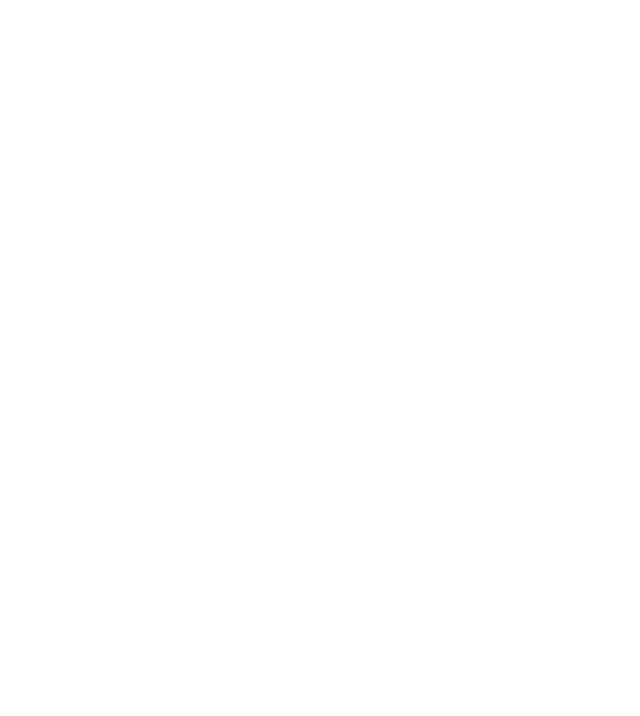
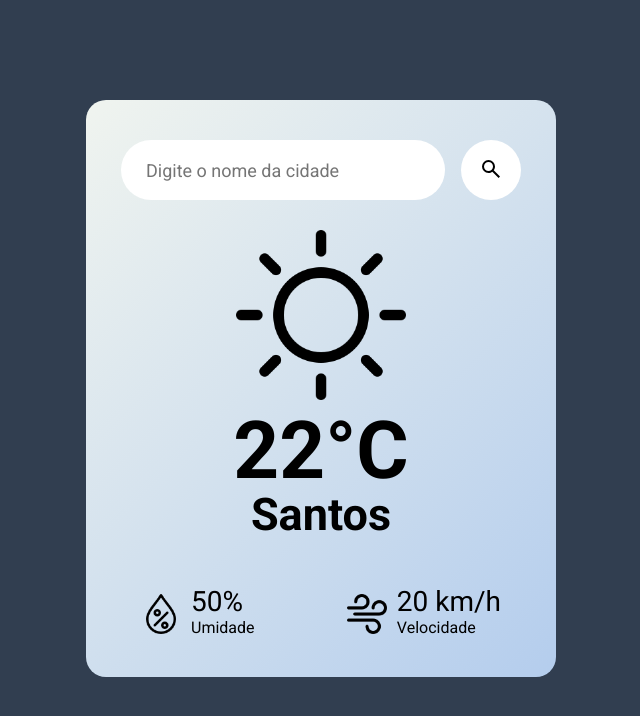
Before and after one commit to LuksVF/weather_app, a plain HTML site: page index.html in a window 1280 px wide. Shown: the whole page, without its empty margins (319-959 px from the left). Drawn offline with Linux system fonts and the light colour scheme.

Commit message:
HTML and CSS added

```diff
--- a/CSS/style.css
+++ b/CSS/style.css
@@ -2,5 +2,90 @@
     margin: 0;
     padding: 0;
     box-sizing: border-box;
-    font-family: "Roboto", sans-serif;
+    font-family: 'Roboto', sans-serif;
 }
+
+body {
+    background: #313E50;
+}
+
+.container {
+    width: 90%;
+    max-width: 470px;
+    background: linear-gradient(135deg, #F0F4EF, #B4CDED);
+    color: #000;
+    margin: 100px auto 0;
+    border-radius: 20px;
+    padding: 40px 35px;
+    text-align: center;
+}
+
+.search-box {
+    width: 100%;
+    display: flex;
+    align-items: center;
+    justify-content: space-between;
+}
+
+.search-box input {
+    border: 0;
+    outline: 0;
+    background: #fff;
+    color: #555;
+    padding: 10px 25px;
+    height: 60px;
+    border-radius: 30px;
+    flex: 1;
+    margin-right: 16px;
+    font-size: 18px;
+}
+
+.search-box button {
+    border: 0;
+    outline: 0;
+    background: #fff;
+    border-radius: 50%;
+    width: 60px;
+    height: 60px;
+    cursor: pointer;
+}
+
+.weather-icon {
+    width: 170px;
+    margin-top: 30px;
+}
+
+.weather-info h1 {
+    font-size: 80px;
+    font-weight: 500px;
+}
+
+.weather-info h2 {
+    font-size: 45px;
+    font-weight: 400px;
+    margin-top: -10px;
+}
+
+.weather-details {
+    display: flex;
+    align-items: center;
+    justify-content: space-between;
+    padding: 0 20px;
+    margin-top: 50px;
+}
+
+.column {
+    display: flex;
+    align-items: center;
+    text-align: left;
+}
+
+.column img {
+    width: 40px;
+    margin-right: 10px;
+}
+
+.humidity, .wind {
+    font-size: 28px;
+    margin-top: -6px;
+}
--- a/index.html
+++ b/index.html
@@ -3,9 +3,39 @@
 <head>
     <meta charset="UTF-8">
     <meta name="viewport" content="width=device-width, initial-scale=1.0">
+    <link rel="preconnect" href="https://fonts.googleapis.com">
+    <link rel="preconnect" href="https://fonts.gstatic.com" crossorigin>
+    <link href="https://fonts.googleapis.com/css2?family=Roboto:ital,wght@0,100..900;1,100..900&display=swap" rel="stylesheet">
+    <link rel="stylesheet" href="css/style.css">
     <title>Clima Agora</title>
 </head>
 <body>
-
+    <div class="container">
+        <div class="search-box">
+            <input type="text" placeholder="Digite o nome da cidade" spellcheck="false">
+            <button><img src="IMG/search.svg" alt="Buscar"></button>
+        </div>
+        <div class="weather-info">
+            <img src="IMG/sunny.png" alt="Ensolarado" class="weather-icon">
+            <h1 class="temp">22°C</h1>
+            <h2 class="city">Santos</h2>
+            <div class="weather-details">
+                <div class="column">
+                    <img src="IMG/humidity.png" alt="Umidade">
+                    <div>
+                        <p class="humidity">50%</p>
+                        <p>Umidade</p>
+                    </div>
+                </div>
+                <div class="column">
+                    <img src="IMG/wind.png" alt="Vento">
+                    <div>
+                        <p class="wind">20 km/h</p>
+                        <p>Velocidade</p>
+                    </div>
+                </div>
+            </div>
+        </div>
+    </div>
 </body>
 </html>
```
Also changed, not shown: IMG/humidity.png (added), IMG/search.svg (added), IMG/sunny.png (added), IMG/wind.png (added).
